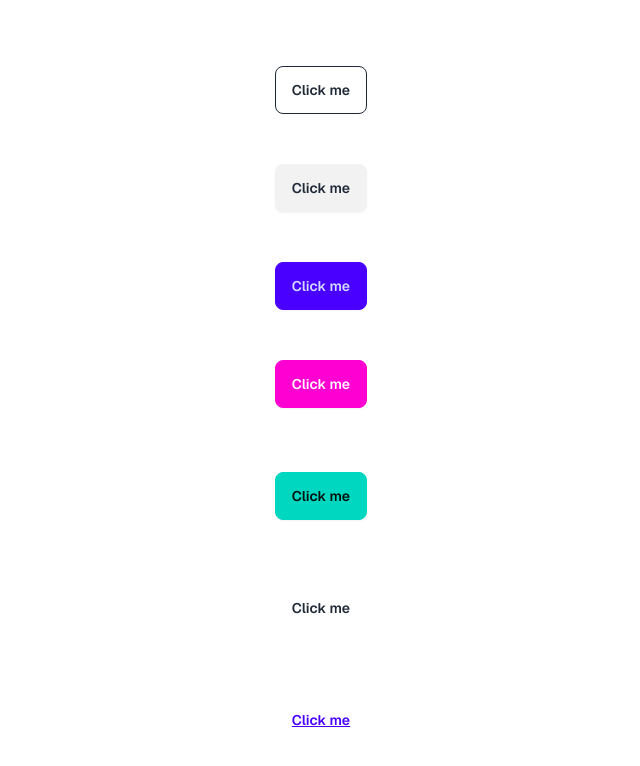
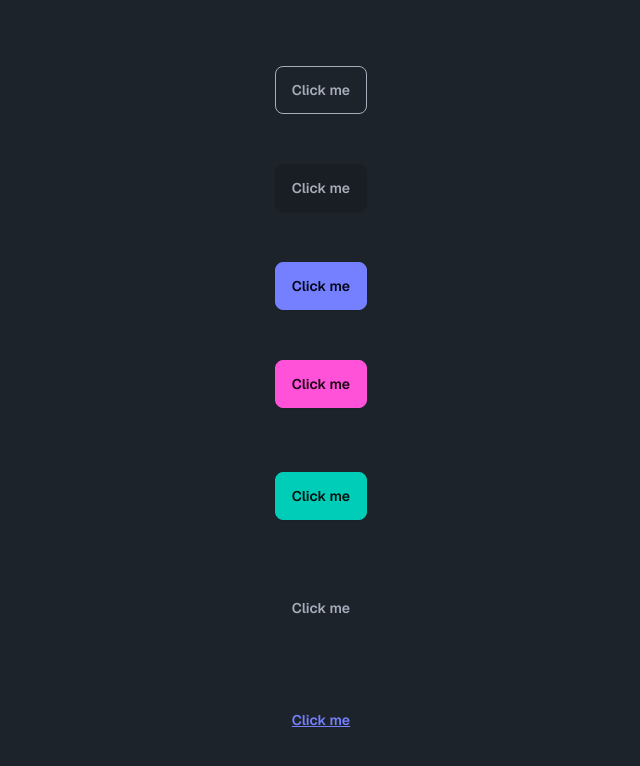
Before and after one commit to agopwns/my-market, a Next.js app: page / in a window 1280 px wide. Shown: the top 766 px of the page, without its empty margins (319-959 px from the left). Built offline with nearby package versions, Linux system fonts and the light colour scheme.

Commit message:
테마 설정하기

```diff
--- a/src/app/layout.js
+++ b/src/app/layout.js
@@ -18,7 +18,7 @@
 
 export default function RootLayout({ children }) {
   return (
-    <html lang="en">
+    <html lang="en" data-theme="dark">
       <body
         className={`${geistSans.variable} ${geistMono.variable} antialiased`}
       >
--- a/tailwind.config.mjs
+++ b/tailwind.config.mjs
@@ -14,4 +14,7 @@
     },
   },
   plugins: [require("daisyui")],
+  daisyui: {
+    themes: ["light", "dark", "cupcake", "cyberpunk"],
+  },
 };
```
